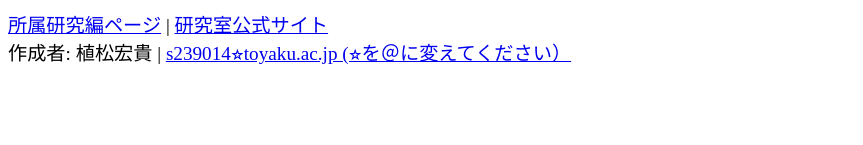
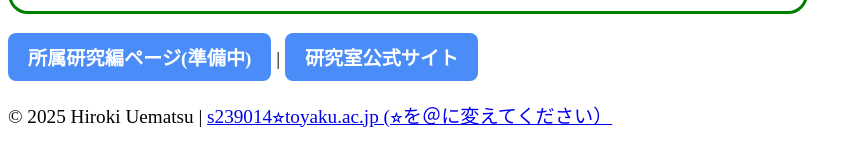
Before and after one commit to hirokun718/u_hiro, a plain HTML site: page index.html in a window 1280 px wide. Shown: the part 1523-1668 px from the top of the page, without its empty margins (0-863 px from the left). Before the commit the page ends 1608 px from the top, so only its background shows below. Drawn offline with Linux system fonts and the light colour scheme.

Commit message:
upload file-1

```diff
--- a/index.html
+++ b/index.html
@@ -19,7 +19,7 @@
                 ・平和/環境委員会<br>
                 ・安心安全/広報宣伝委員会
                 </p>
-                <img src="IMG_3.HEIC" alt="活動写真" width="197">
+                <img src="IMG_3.JPG" alt="活動写真" width="194">
             </div>
 
             <h2>2．総代・購買委員会での前期活動と成果</h2>
@@ -64,14 +64,14 @@
 
         </div>
 
-
         <footer class="footer">
-            <p><a href="research.html">
-                所属研究編ページ</a> |
-                <a href="https://www.ls.toyaku.ac.jp/~bioinfo/index.html" target="_blank" rel="noopener noreferrer">研究室公式サイト</a><br>
-               作成者: 植松宏貴 |
-                <a href="mailto:s239014⭐︎toyaku.ac.jp">s239014⭐︎toyaku.ac.jp (⭐︎を＠に変えてください）</a>
+            <p><a href="research.html" class="link-button" target="_blank" >
+                所属研究編ページ(準備中)</a> |
+                <a href="https://www.ls.toyaku.ac.jp/~bioinfo/index.html" class="link-button" target="_blank">
+                研究室公式サイト</a><br>
             </p>
         </footer>
+        <p class="note">© 2025 Hiroki Uematsu |
+                <a href="mailto:s239014⭐︎toyaku.ac.jp">s239014⭐︎toyaku.ac.jp (⭐︎を＠に変えてください）</a></p>
     </body>
 </html>
```
